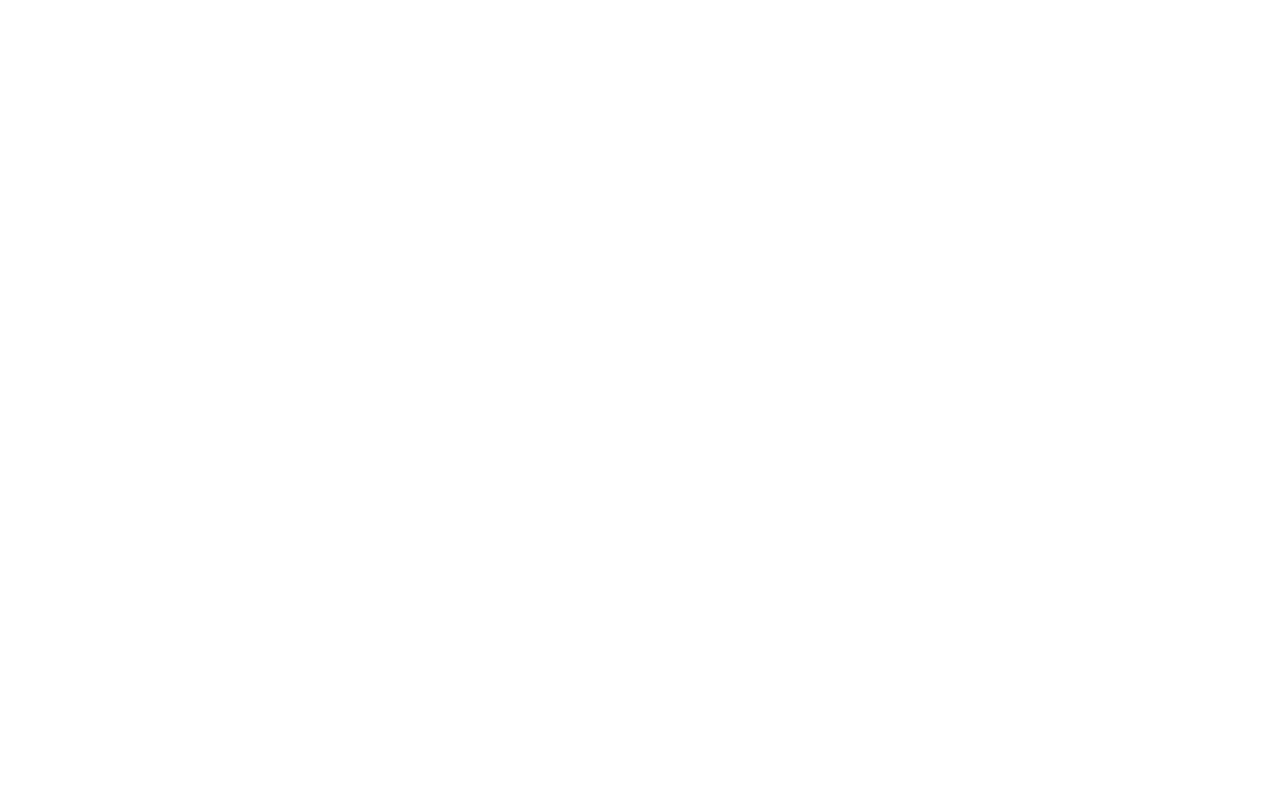
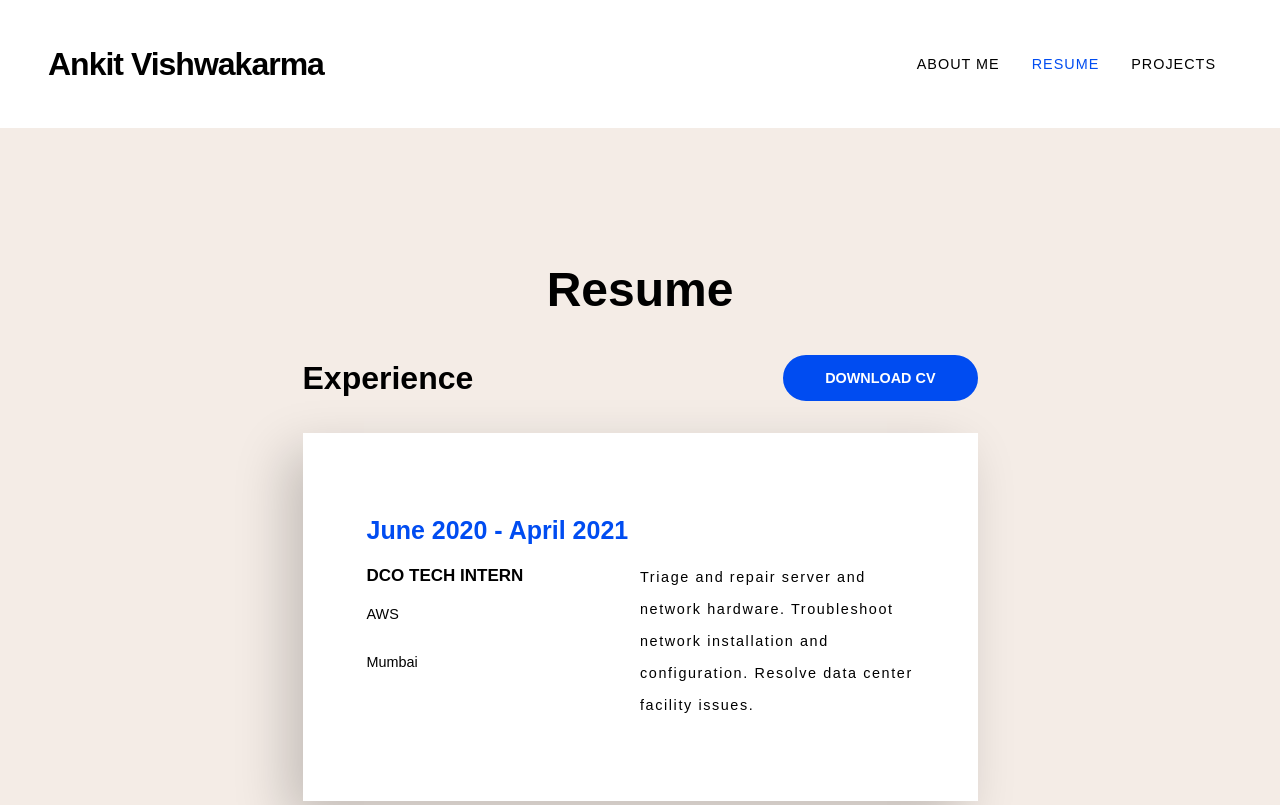
Before and after one commit to ankit2818/ankit2818.github.io, a plain HTML site: page resume.html in a window 1280 px wide. Shown: the top 805 px of the page. Drawn offline with Linux system fonts and the light colour scheme.

Commit message:
Added Resume Page.

```diff
--- /dev/null
+++ b/css/resume.css
@@ -0,0 +1,134 @@
+.wrapper {
+  background-color: var(--color_primary_light);
+}
+
+.resume-container {
+  width: 100%;
+  height: 100%;
+  padding: 8rem;
+}
+
+.resume-wrapper {
+  width: 50%;
+  margin: auto;
+  min-width: 675px;
+  display: flex;
+  flex-direction: column;
+  align-items: center;
+}
+
+.resume-wrapper h1 {
+  font: var(--font_heading);
+  font-size: 3rem;
+}
+
+.experience-container,
+.education-container {
+  width: 100%;
+  display: flex;
+  flex-direction: column;
+  align-items: center;
+}
+
+.education-container {
+  margin-top: 5rem;
+}
+
+.experience-container .heading,
+.education-container .heading {
+  display: flex;
+  width: 100%;
+  align-items: center;
+  justify-content: space-between;
+  margin: 2rem 0;
+}
+
+.experience-container .heading h2,
+.education-container .heading h2 {
+  font: var(--font_heading);
+  font-size: 2rem;
+}
+
+.experience-container .heading a,
+.education-container .heading a {
+  text-decoration: none;
+  outline: none;
+  padding: 0.4rem 2.5rem;
+  border: 1px solid;
+  border-radius: 2rem;
+  text-transform: uppercase;
+  cursor: pointer;
+  font: var(--font_link);
+  transition: 250ms ease-in-out;
+  border: 2px solid rgb(0, 76, 241);
+  background: rgb(0, 76, 241);
+  color: #fff;
+  font-weight: 900;
+  border-color: rgb(0, 76, 241);
+}
+
+.experience-container .heading a:hover {
+  background: transparent;
+  color: #000;
+  border-color: rgb(0, 76, 241);
+}
+
+.experience,
+.education {
+  width: 100%;
+  display: flex;
+  flex-direction: column;
+  gap: 3rem;
+}
+
+.card {
+  width: 100%;
+  display: grid;
+  grid-template-columns: repeat(2, 1fr);
+  padding: 5rem 4rem;
+  background-color: #fff;
+  box-shadow: -1rem 1.2rem 50px rgba(0, 0, 0, 0.2);
+}
+
+.education > .card {
+  display: flex;
+  align-items: center;
+}
+
+.card .info {
+  width: 100%;
+}
+
+.info .tenure,
+.info .duration {
+  font: var(--font_tag);
+  font-weight: 900;
+  color: rgb(0, 76, 241);
+  margin-bottom: 1rem;
+}
+
+.info .job-position,
+.info .standard {
+  font: var(--font_p);
+  font-weight: bold;
+  text-transform: uppercase;
+  margin-bottom: 0.8rem;
+}
+
+.info .company-name,
+.info .location,
+.info .institution-name {
+  font: var(--font_link);
+  margin-bottom: 1.2rem;
+}
+
+.info .institution-name {
+  font-style: italic;
+}
+
+.card .about {
+  font: var(--font_link);
+  letter-spacing: 0.1rem;
+  padding-top: 3rem;
+  line-height: 2rem;
+}
--- a/css/style.css
+++ b/css/style.css
@@ -12,7 +12,6 @@
   --color_primary_light: rgb(244, 236, 230);
   --color_primary_dark: rgb(221, 213, 206);
 }
-
 * {
   padding: 0;
   margin: 0;
--- a/projects.html
+++ b/projects.html
@@ -0,0 +1,64 @@
+<!DOCTYPE html>
+<html lang="en">
+
+<head>
+    <meta charset="UTF-8">
+    <meta http-equiv="X-UA-Compatible" content="IE=edge">
+    <meta name="viewport" content="width=device-width, initial-scale=1.0">
+    <title>Portfolio - Ankit Vishwakarma</title>
+    <link rel="stylesheet" href="./css/style.css">
+    <link rel="stylesheet" href="./css/resume.css">
+    <!-- font awesome cdn -->
+    <link rel="stylesheet" href="https://cdnjs.cloudflare.com/ajax/libs/font-awesome/5.15.3/css/all.min.css"
+        integrity="sha512-iBBXm8fW90+nuLcSKlbmrPcLa0OT92xO1BIsZ+ywDWZCvqsWgccV3gFoRBv0z+8dLJgyAHIhR35VZc2oM/gI1w=="
+        crossorigin="anonymous" referrerpolicy="no-referrer" />
+</head>
+
+<body>
+
+
+    <div class="container">
+
+        <div class="wrapper">
+
+            <!-- navbar start -->
+            <header>
+                <nav>
+                    <h2 class="name-logo">Ankit Vishwakarma</h2>
+                    <ul>
+                        <li><a href="/index.html">About Me</a></li>
+                        <li><a href="/resume.html">Resume</a></li>
+                        <li><a class="active" href="/projects.html">Projects</a></li>
+                    </ul>
+                </nav>
+            </header>
+            <!-- navbar end -->
+
+            <!-- main content start -->
+            Need to update
+            <!-- main content end -->
+
+            <!-- footer start -->
+            <div class="footer">
+                <div class="details">
+                    <div class="call">Call <span>+91 79772 53154</span></div>
+                    <div class="mail">Mail <span>ankitv2818@gmail.com</span></div>
+                    <div class="links">Social <span>
+                            <a href="https://github.com/ankit2818" target="_blank" class="github"><i
+                                    class="fab fa-github"></i></a>
+                            <a href="https://in.linkedin.com/in/ankit2818" target="_blank" class="linkedin"><i
+                                    class="fab fa-linkedin"></i></a>
+                        </span></div>
+                </div>
+            </div>
+            <!-- footer end -->
+
+        </div>
+    </div>
+
+
+
+
+</body>
+
+</html>
--- a/resume.html
+++ b/resume.html
@@ -0,0 +1,158 @@
+<!DOCTYPE html>
+<html lang="en">
+
+<head>
+    <meta charset="UTF-8">
+    <meta http-equiv="X-UA-Compatible" content="IE=edge">
+    <meta name="viewport" content="width=device-width, initial-scale=1.0">
+    <title>Portfolio - Ankit Vishwakarma</title>
+    <link rel="stylesheet" href="./css/style.css">
+    <link rel="stylesheet" href="./css/resume.css">
+    <!-- font awesome cdn -->
+    <link rel="stylesheet" href="https://cdnjs.cloudflare.com/ajax/libs/font-awesome/5.15.3/css/all.min.css"
+        integrity="sha512-iBBXm8fW90+nuLcSKlbmrPcLa0OT92xO1BIsZ+ywDWZCvqsWgccV3gFoRBv0z+8dLJgyAHIhR35VZc2oM/gI1w=="
+        crossorigin="anonymous" referrerpolicy="no-referrer" />
+</head>
+
+<body>
+
+
+    <div class="container">
+
+        <div class="wrapper">
+
+            <!-- navbar start -->
+            <header>
+                <nav>
+                    <h2 class="name-logo">Ankit Vishwakarma</h2>
+                    <ul>
+                        <li><a href="/index.html">About Me</a></li>
+                        <li><a class="active" href="/resume.html">Resume</a></li>
+                        <li><a href="/projects.html">Projects</a></li>
+                    </ul>
+                </nav>
+            </header>
+            <!-- navbar end -->
+
+            <!-- main content start -->
+                <div class="resume-container">
+                    <div class="resume-wrapper">
+                        <h1>Resume</h1>
+                        <div class="experience-container">
+                            <div class="heading">
+                                <h2>Experience</h2>
+                                <a class="btn" target="_blank" href="https://drive.google.com/file/d/1p6iI37RHxHbvUbDhrxcomWJ7aifv6i2c/view?usp=sharing" download>Download CV</a>
+                            </div>
+
+                            <!-- experience start -->
+                            <div class="experience">
+                                <!-- experience 1 -->
+                                <div class="card">
+                                    <div class="info">
+                                        <div class="tenure">June 2020 - April 2021</div>
+                                        <div class="job-position">DCO Tech Intern</div>
+                                        <div class="company-name">AWS</div>
+                                        <div class="location">Mumbai</div>
+                                    </div>
+                                    <div class="about">
+                                        <p>Triage and repair server and network hardware. Troubleshoot network installation and configuration. Resolve data center facility issues.</p>
+                                    </div>
+                                </div>
+                                <!-- experience 2 -->
+                                <div class="card">
+                                    <div class="info">
+                                        <div class="tenure">Sept 2018 ­- July 2019</div>
+                                        <div class="job-position">Web Developer Intern</div>
+                                        <div class="company-name">DBIT</div>
+                                        <div class="location">Mumbai</div>
+                                    </div>
+                                    <div class="about">
+                                        <p>Developed and maintained the IT Department website for college to help students to check all important notices and events.</p>
+                                    </div>
+                                </div>
+                            </div>
+                            <!-- experience end -->
+                        </div>
+
+
+
+
+
+                        <div class="education-container">
+                            <div class="heading">
+                                <h2>Education</h2>
+                            </div>
+
+                            <!-- education start -->
+                            <div class="education">
+                                <!-- education 1 -->
+                                <div class="card">
+                                    <div class="info">
+                                        <div class="duration">Aug 2016 - Aug 2020</div>
+                                        <div class="standard">B.E in Information Technology</div>
+                                        <div class="institution-name">Don Bosco Institute of Technology</div>
+                                        <div class="location">Mumbai</div>
+                                    </div>
+                                    <!-- <div class="about">
+                                        <p>Triage and repair server and network hardware. Troubleshoot network installation and configuration.
+                                            Resolve data center facility issues.</p>
+                                    </div> -->
+                                </div>
+                                <!-- education 2 -->
+                                <div class="card">
+                                    <div class="info">
+                                        <div class="duration">April 2015 - Feb 2016</div>
+                                        <div class="standard">HSC</div>
+                                        <div class="institution-name">National College of Arts, Science and Commerce</div>
+                                        <div class="location">Mumbai</div>
+                                    </div>
+                                    <!-- <div class="about">
+                                        <p>Developed and maintained the IT Department website for college to help students to check all
+                                            important notices and events.</p>
+                                    </div> -->
+                                </div>
+                                <!-- education 3 -->
+                                <!-- education 2 -->
+                                <div class="card">
+                                    <div class="info">
+                                        <div class="duration">June 2013 - March 2014</div>
+                                        <div class="standard">SSC</div>
+                                        <div class="institution-name">RSS Vidya Mandir</div>
+                                        <div class="location">Mumbai</div>
+                                    </div>
+                                    <!-- <div class="about">
+                                        <p>Developed and maintained the IT Department website for college to help students to check all
+                                            important notices and events.</p>
+                                    </div> -->
+                                </div>
+                            </div>
+                            <!-- education end -->
+                        </div>
+                    </div>
+                </div>
+            <!-- main content end -->
+
+            <!-- footer start -->
+            <div class="footer">
+                <div class="details">
+                    <div class="call">Call <span>+91 79772 53154</span></div>
+                    <div class="mail">Mail <span>ankitv2818@gmail.com</span></div>
+                    <div class="links">Social <span>
+                            <a href="https://github.com/ankit2818" target="_blank" class="github"><i
+                                    class="fab fa-github"></i></a>
+                            <a href="https://in.linkedin.com/in/ankit2818" target="_blank" class="linkedin"><i
+                                    class="fab fa-linkedin"></i></a>
+                        </span></div>
+                </div>
+            </div>
+            <!-- footer end -->
+
+        </div>
+    </div>
+
+
+
+
+</body>
+
+</html>
```
Also changed, not shown: index.html (+2 -2 lines).
